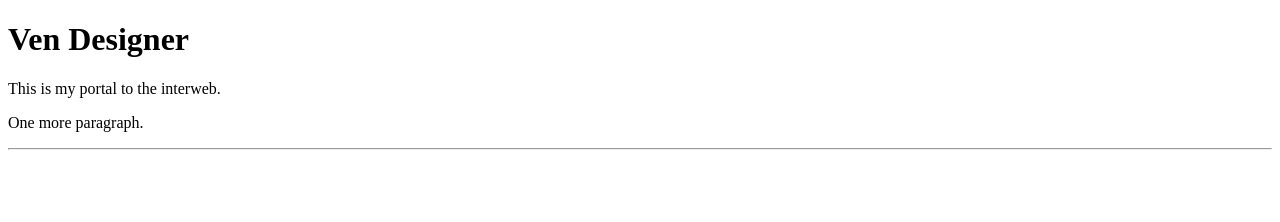
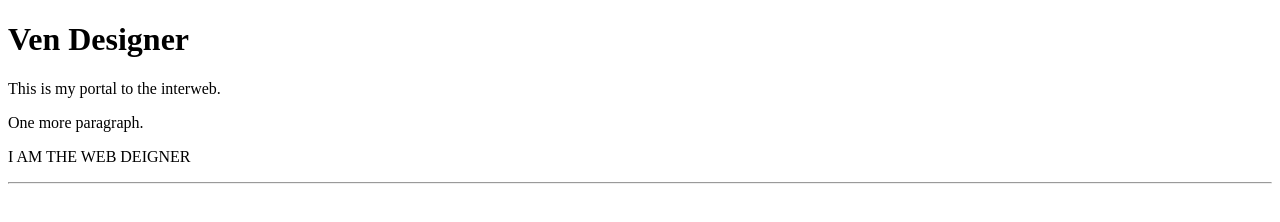
Before and after one commit to Venbadr/Venbadr.github.io, a plain HTML site: page demo/index.html in a window 1280 px wide. Drawn offline with Linux system fonts and the light colour scheme.

Commit message:
Adds paragraph

```diff
--- a/demo/index.html
+++ b/demo/index.html
@@ -9,6 +9,7 @@
     <h1>Ven Designer</h1>
     <p>This is my portal to the interweb.</p>
     <p>One more paragraph.</p>
+    <p>I AM THE WEB DEIGNER </p>
     <hr>
 </body>
 </html>
```
